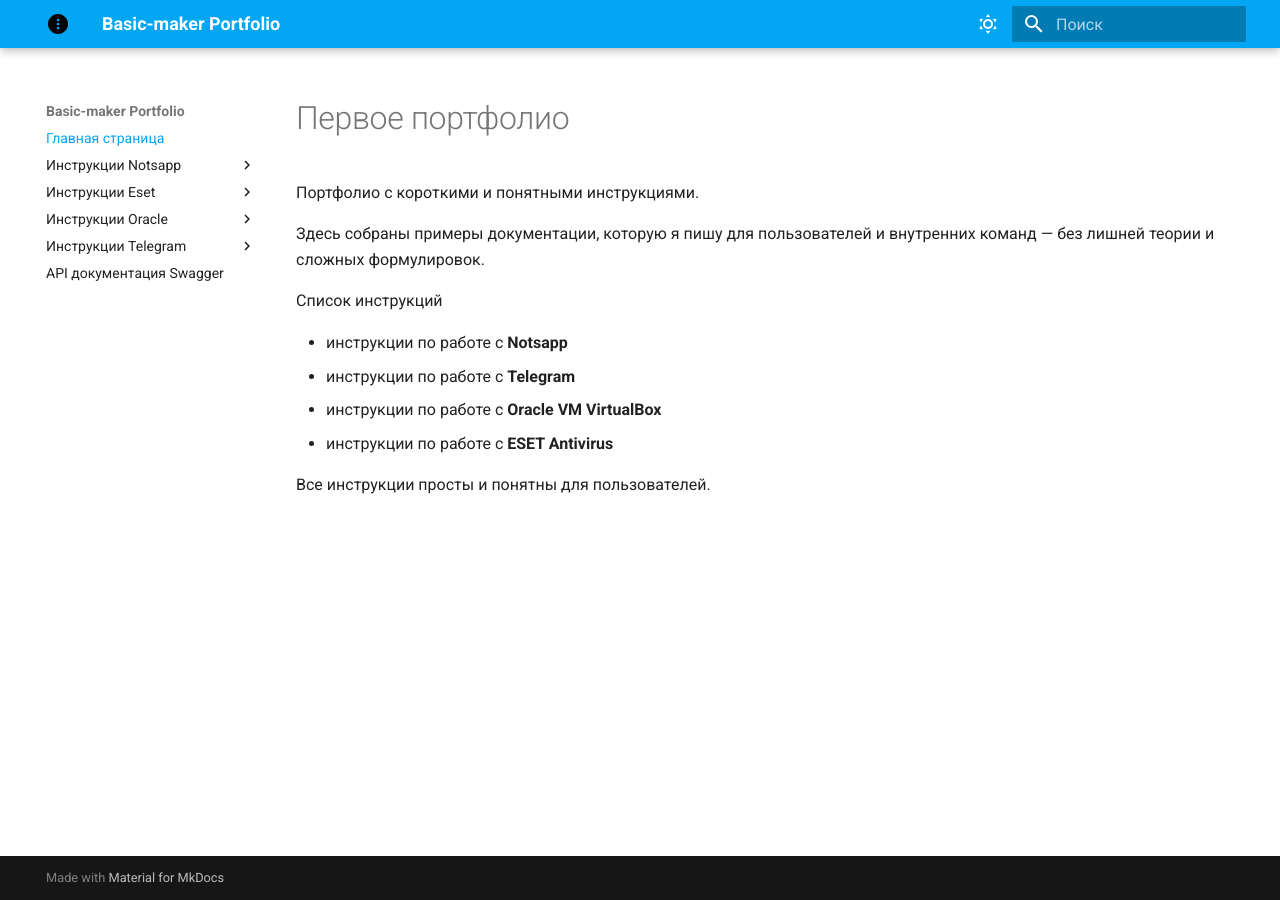
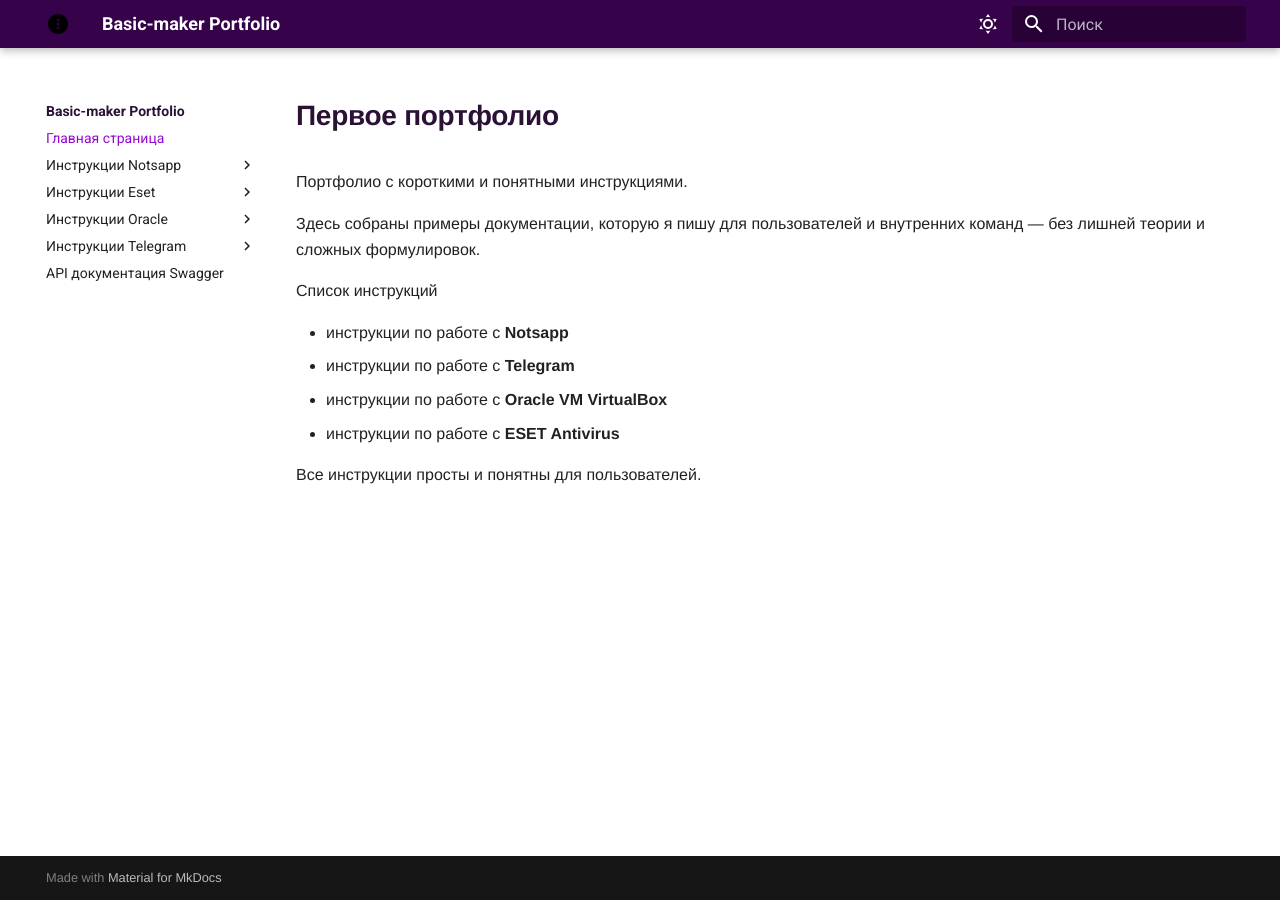
Before and after one commit to basic-maker/home-project, an MkDocs documentation site: the page built from docs/index.md, in a window 1280 px wide. Built offline with MkDocs 1.6.1 and Material for MkDocs 9.7.7, drawn with Linux system fonts in a browser that asks for light colours.

Commit message:
Стили портала

```diff
--- /dev/null
+++ b/docs/stylesheets/extra.css
@@ -0,0 +1,52 @@
+[data-md-color-scheme="new_theme"] {
+  --md-primary-fg-color:#36034a; /*Основной цвет*/
+  --md-accent-fg-color: #9309d3; /*Акцентный цвет*/
+  --md-typeset-a-color: #9309d3; /*Цвет ссылок*/
+  --md-default-bg-color: #ffffff; /*Фоновый цвет*/
+  --md-default-fg-color: #000000; /*Основной цвет текста (абзацы, списки, подзаголовки, nav и toc)*/
+  --md-code-bg-color: #ae8aaa; /*Цвет фона блока кода*/
+  --md-code-fg-color: #000000; /*Цвет текста в блоке кода*/
+  --md-default-fg-color--light: #2b1135; /*Цвет h1 и заголовков блоков toc и nav*/
+}
+
+/* Настройки тёмной схемы */
+
+[data-md-color-scheme="slate"] {
+  --md-primary-fg-color: #36034a; /*Основной цвет*/
+  --md-accent-fg-color: #36034a; /*Акцентный цвет*/
+  --md-typeset-a-color: #ffffff; /*Цвет ссылок*/
+  --md-default-bg-color: hsl(277, 11%, 38%); /*Фоновый цвет*/
+  --md-default-fg-color: hsl(0, 0%, 99%); /*Основной цвет текста (абзацы, списки, подзаголовки, nav и toc)*/
+  --md-code-bg-color: #e9dced; /*Цвет фона блока кода*/
+  --md-code-fg-color: #0a010e; /*Цвет текста в блоке кода*/
+  --md-default-fg-color--light: #ffffff; /*Цвет h1 и заголовков блоков toc и nav*/
+}
+
+.md-typeset {
+    font-family: 'Helvetica', 'arial';
+    font-weight: 200;
+    font-size: 16px;
+
+}
+
+.md-content h1, .md-content h2, .md-content h3, .md-content h4 {
+    font-family: 'Helvetica';
+    font-weight: 600;
+
+}
+
+.md-content h1 {
+    font-size: 28px;
+}
+
+.md-content h2 {
+    font-size: 22px;
+}
+
+.md-content h3 {
+    font-size: 20px;
+}
+
+.md-content h4 {
+    font-size: 16px;
+}
--- a/mkdocs.yml
+++ b/mkdocs.yml
@@ -9,7 +9,7 @@ theme: # Тема сайта, информация о ее параметрах
   language: ru # Язык
   palette: # Настройки светлой и тёмной тем
     # Настройки светлой темы
-    - scheme: default
+    - scheme: new_theme
       toggle:
         icon: material/weather-sunny # Иконка для активации светлой темы
         name: Выключить солнышко # Всплывающий текст-подсказка
@@ -80,3 +80,6 @@ plugins:
   - swagger-ui-tag
   - plantuml:
       puml_url: https://www.plantuml.com/plantuml/
+
+extra_css:
+  - stylesheets/extra.css
```
